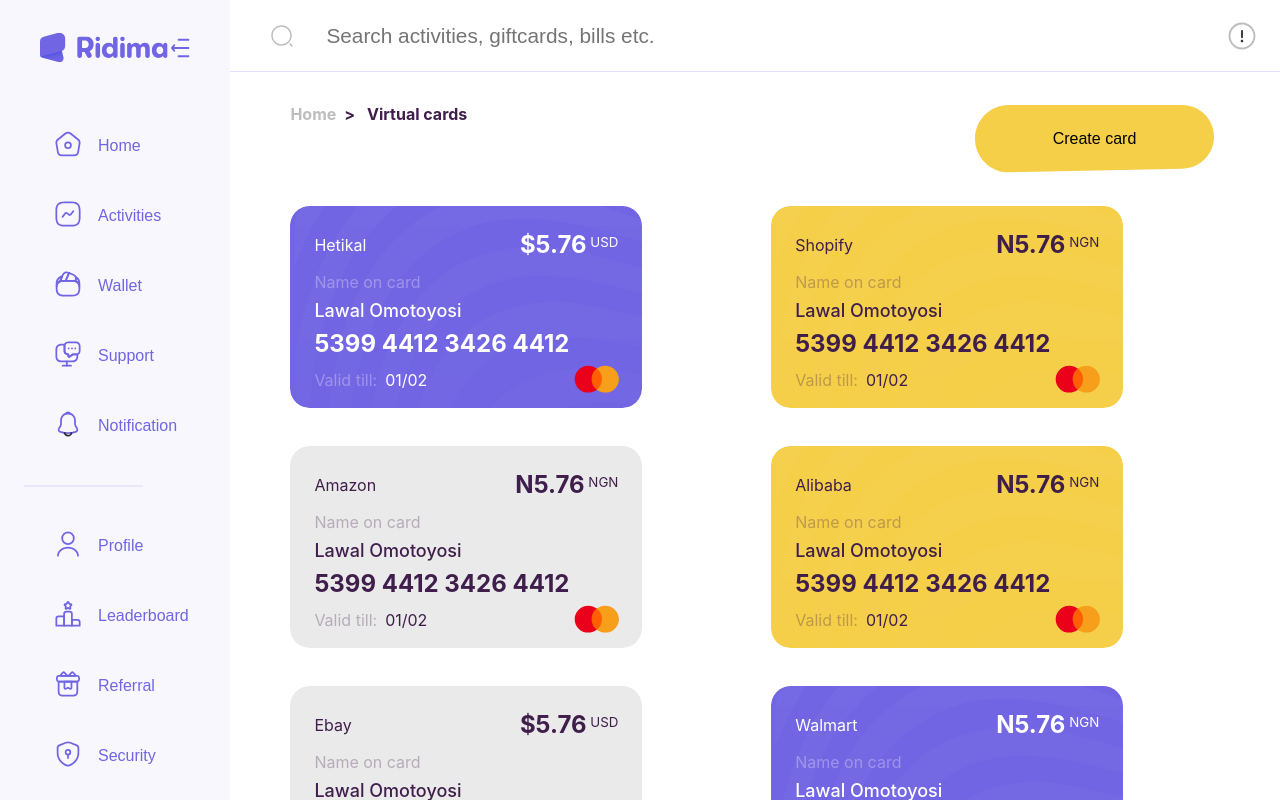
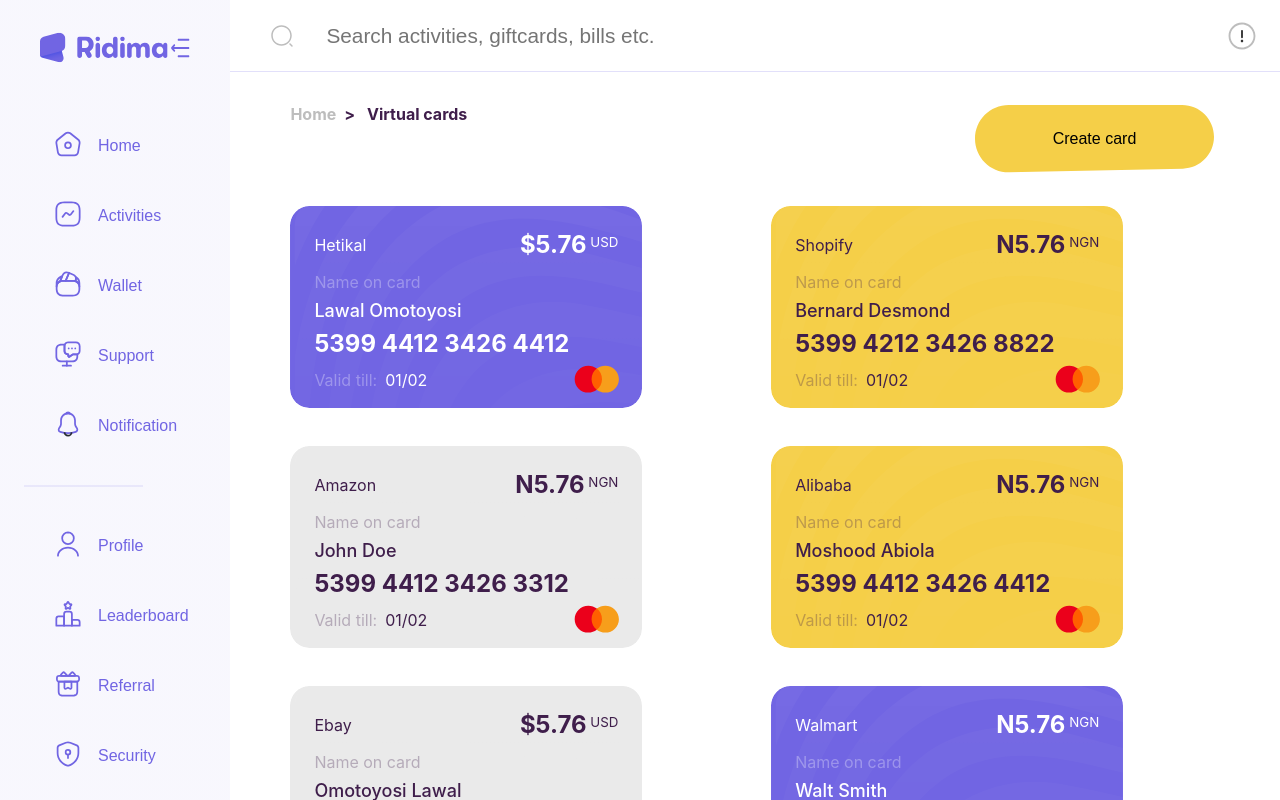
Before and after one commit to Ifcodes/ridima-clone, a React (Vite) app: page /virtual-cards in a window 1280 px wide. Built offline with nearby package versions, Linux system fonts and the light colour scheme; what simpler-state would draw is missing.

Commit message:
fix: style fixes

```diff
--- a/package.json
+++ b/package.json
@@ -9,6 +9,7 @@
   },
   "dependencies": {
     "@types/styled-components": "^5.1.25",
+    "netlify-cli": "^10.3.3",
     "react": "^18.0.0",
     "react-dom": "^18.0.0",
     "react-otp-input": "^2.4.0",
--- a/src/pages/Dashboard/VirtualCardsPage/styledVirtualCards.tsx
+++ b/src/pages/Dashboard/VirtualCardsPage/styledVirtualCards.tsx
@@ -136,7 +136,7 @@
   display: flex;
   flex-direction: column;
   align-items: center;
-  padding: 1rem 2rem;
+  padding: 1rem 3.5rem;
   overflow-y: auto;
 
   h1{
@@ -206,6 +206,7 @@
     p{
       width: 22rem;
       margin-top: 2rem;
+      line-height: 1.3rem;
     }
   }
 
--- a/src/utils/helpers/cardsData.ts
+++ b/src/utils/helpers/cardsData.ts
@@ -78,10 +78,10 @@
         initial: 'NGN'
       },
       cardFund: '5.76',
-      cardOwnerName: 'Lawal Omotoyosi',
-      cardNumber: '5399  4412  3426  4412',
+      cardOwnerName: 'Bernard Desmond',
+      cardNumber: '5399  4212  3426  8822',
       cardExpiry: '01/02',
-      cvv: 289,
+      cvv: 329,
       billingAddress: '302, Scheme 1, Oko Oba, Agege, Lagos.',
       zipCode: '23343',
       transactions: [
@@ -146,10 +146,10 @@
         initial: 'NGN'
       },
       cardFund: '5.76',
-      cardOwnerName: 'Lawal Omotoyosi',
-      cardNumber: '5399  4412  3426  4412',
+      cardOwnerName: 'John Doe',
+      cardNumber: '5399  4412  3426  3312',
       cardExpiry: '01/02',
-      cvv: 288,
+      cvv: 645,
       billingAddress: '302, Scheme 1, Oko Oba, Agege, Lagos.',
       zipCode: '23343',
       transactions: [
@@ -214,10 +214,10 @@
         initial: 'NGN'
       },
       cardFund: '5.76',
-      cardOwnerName: 'Lawal Omotoyosi',
+      cardOwnerName: 'Moshood Abiola',
       cardNumber: '5399  4412  3426  4412',
       cardExpiry: '01/02',
-      cvv: 288,
+      cvv: 324,
       billingAddress: '302, Scheme 1, Oko Oba, Agege, Lagos.',
       zipCode: '23343',
       transactions: [
@@ -282,7 +282,7 @@
         initial: 'USD'
       },
       cardFund: '5.76',
-      cardOwnerName: 'Lawal Omotoyosi',
+      cardOwnerName: 'Omotoyosi Lawal',
       cardNumber: '5399  4412  3426  4412',
       cardExpiry: '01/02',
       cvv: 288,
@@ -350,7 +350,7 @@
         initial: 'NGN'
       },
       cardFund: '5.76',
-      cardOwnerName: 'Lawal Omotoyosi',
+      cardOwnerName: 'Walt Smith',
       cardNumber: '5399  4412  3426  4412',
       cardExpiry: '01/02',
       cvv: 288,
```
Also changed, not shown: 1 other file (tests, documents, lock files or other folders).
